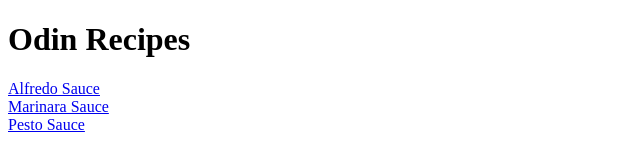
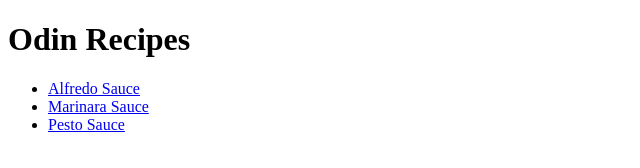
Before and after one commit to us3r-nam3s/odin-recipes, a plain HTML site: page index.html in a window 1280 px wide. Shown: the whole page, without its empty margins (0-640 px from the left). Drawn offline with Linux system fonts and the light colour scheme.

Commit message:
Turned recipes into an unordered list

```diff
--- a/index.html
+++ b/index.html
@@ -7,11 +7,10 @@
 </head>
 <body>
     <h1>Odin Recipes</h1>
-
-    <a href="./recipes/alfredo.html" rel="noopener noreferrer">Alfredo Sauce</a>
-    <br>
-    <a href="./recipes/marinara.html" rel="noopener noreferrer">Marinara Sauce</a>
-    <br>
-    <a href="./recipes/pesto.html" rel="noopener noreferrer">Pesto Sauce</a>
+    <ul>
+        <li><a href="./recipes/alfredo.html" rel="noopener noreferrer">Alfredo Sauce</a></li>
+        <li><a href="./recipes/marinara.html" rel="noopener noreferrer">Marinara Sauce</a></li>
+        <li><a href="./recipes/pesto.html" rel="noopener noreferrer">Pesto Sauce</a></li>
+    </ul>
 </body>
 </html>
```
